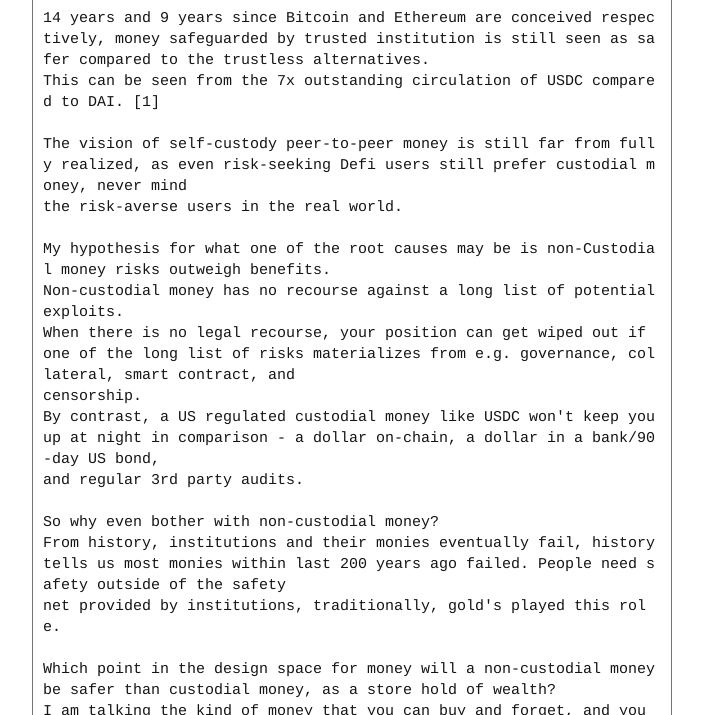
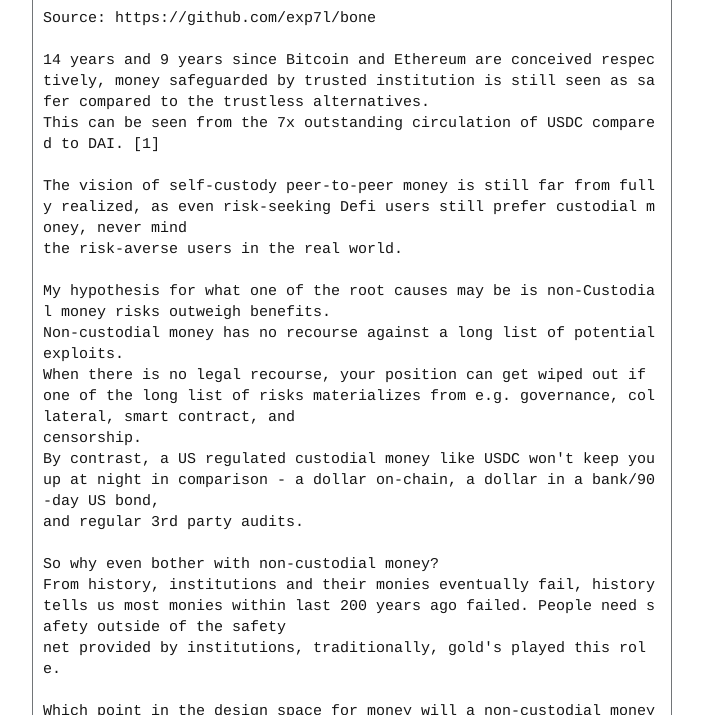
Before and after one commit to exp7l/bone, a website: page docs/index.html in a window 1280 px wide. Shown: the part 85-800 px from the top of the page, without its empty margins (288-991 px from the left). Drawn offline with Linux system fonts and the light colour scheme; a script that the page names is missing.

Commit message:
Source in index.html

```diff
--- a/docs/index.html
+++ b/docs/index.html
@@ -20,6 +20,8 @@
     <div>
       <h1>Bone</h1>
       <pre>
+Source: https://github.com/exp7l/bone
+
 14 years and 9 years since Bitcoin and Ethereum are conceived respectively, money safeguarded by trusted institution is still seen as safer compared to the trustless alternatives.
 This can be seen from the 7x outstanding circulation of USDC compared to DAI. [1]
 
```
